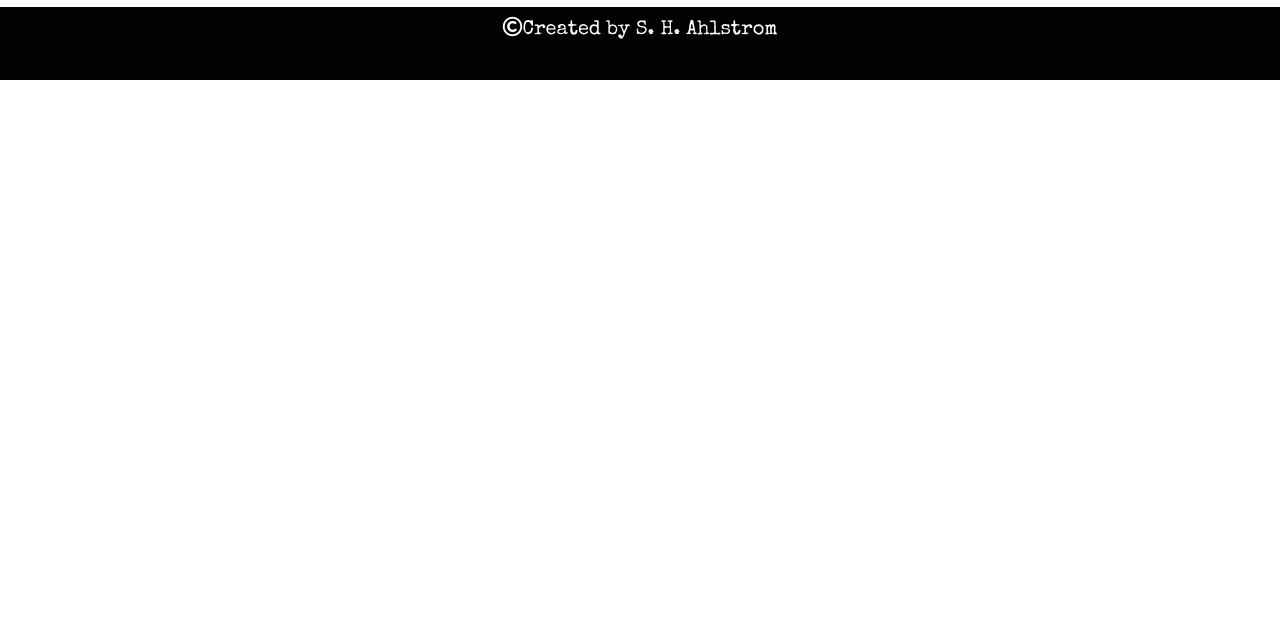
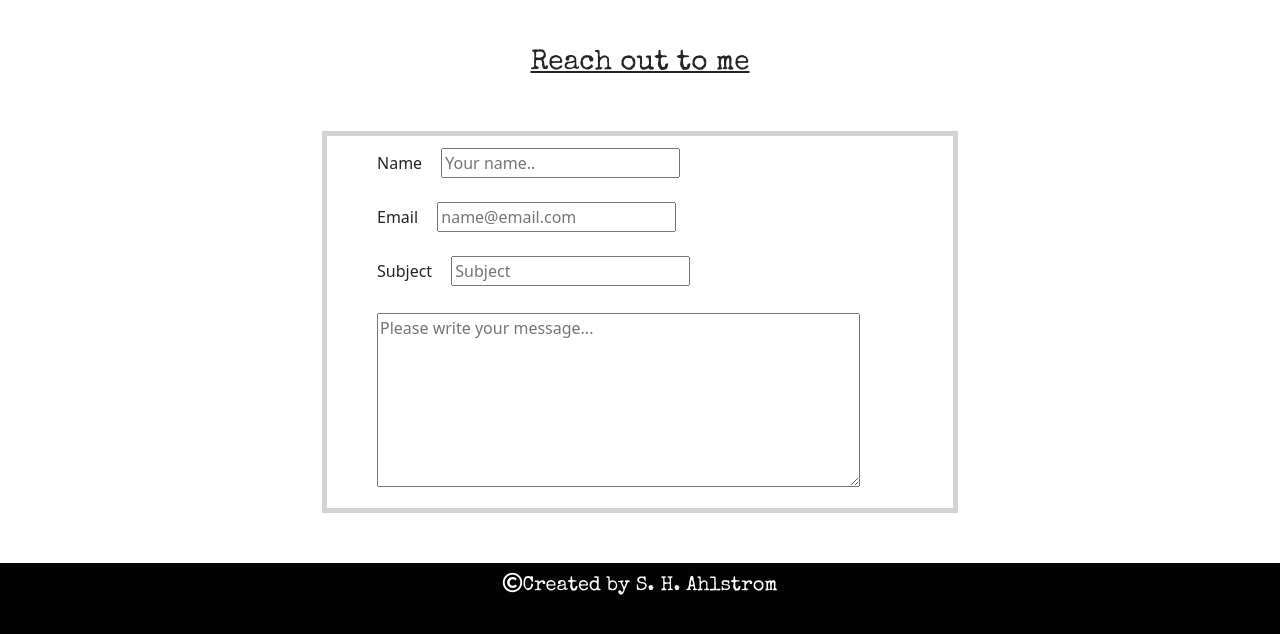
Before and after one commit to ShawnAhls/My-Portfolio, a plain HTML site: page index.html in a window 1280 px wide. Shown: the part 2782-3416 px from the top of the page. Before the commit the page ends 2862 px from the top, so only its background shows below. Drawn offline with nearby package versions, Linux system fonts and the light colour scheme.

Commit message:
working on the get in touch section and thinking of where to put the sent button

```diff
--- a/index.html
+++ b/index.html
@@ -216,28 +216,27 @@
     </section>
 
     <!-- Projects Ends -->
+
     <!-- Contact Starts -->
-    <!-- <section>
+    <section>
         <h3 id='contact'><u>Reach out to me</u></h3>
         <div class='container-fluid'>
             <form>
-                <section>
+                <fieldset>
                     <label for="firstname">Name </label>
                     <input type="text" id="firstname" name="firstname" placeholder="Your name.." required></br>
                     <label for="email">Email </label>
-                    <input class="" id="email" type="email"
-                    placeholder="Name@email.com" required/></br>
+                    <input class="" id="email" type="email" placeholder="name@email.com" required/></br>
                     <label for="subject">Subject </label>
                     <input type="text" id="subject" name="subject" placeholder="Subject" required></br>
                     <label for="textarea">
-                    <textarea name="" id="" cols="10" rows="5" placeholder='Please write your message...' required></textarea>
+                    <textarea name="" id="" cols="50" rows="7" placeholder='Please write your message...' required></textarea>
                     </label></br>
-                    <button type="submit" class="submit">Send</button>
-                </section>
+                    <!-- <button type="submit" class="submit">Send</button> -->
+                </fieldset>
             </form>
         </div>
-    </section> -->
-
+    </section>
     <!-- Contact Ends-->
 
     <!-- Back to Top Starts-->
--- a/style.css
+++ b/style.css
@@ -680,7 +680,6 @@ a:hover {
     background-color: whitesmoke;
     border: 2px solid rgb(199, 198, 198);
 }
-
 /*----skills ends----*/
 
 /* ----projects starts----*/
@@ -696,6 +695,16 @@ a:hover {
 }
 /*----projects ends---- */
 
+/*-----contact starts----*/
+fieldset{
+    margin: 50px 300px;
+    border: 5px solid lightgray;
+}
+
+label {
+    margin: 15px 15px 15px 50px;
+}
+/*-----contact ends-----*/
 }
 
 @media (min-width: 2560px) {
```
